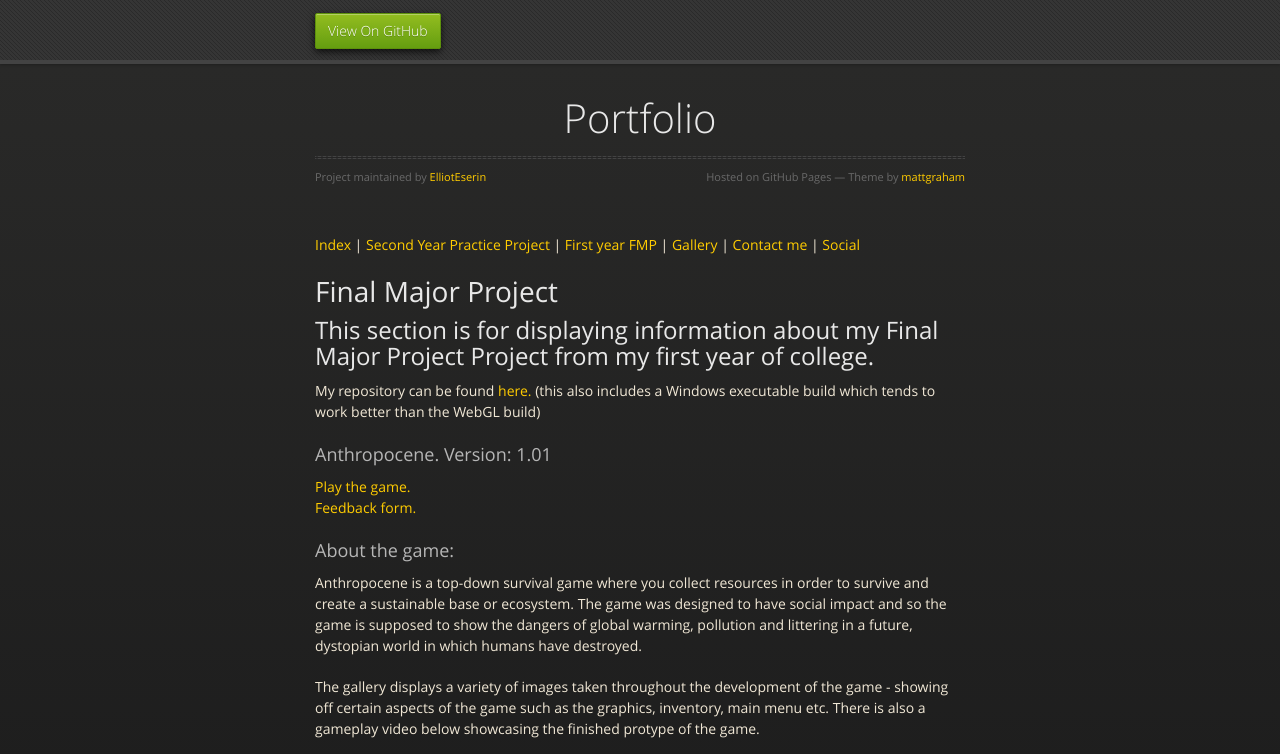
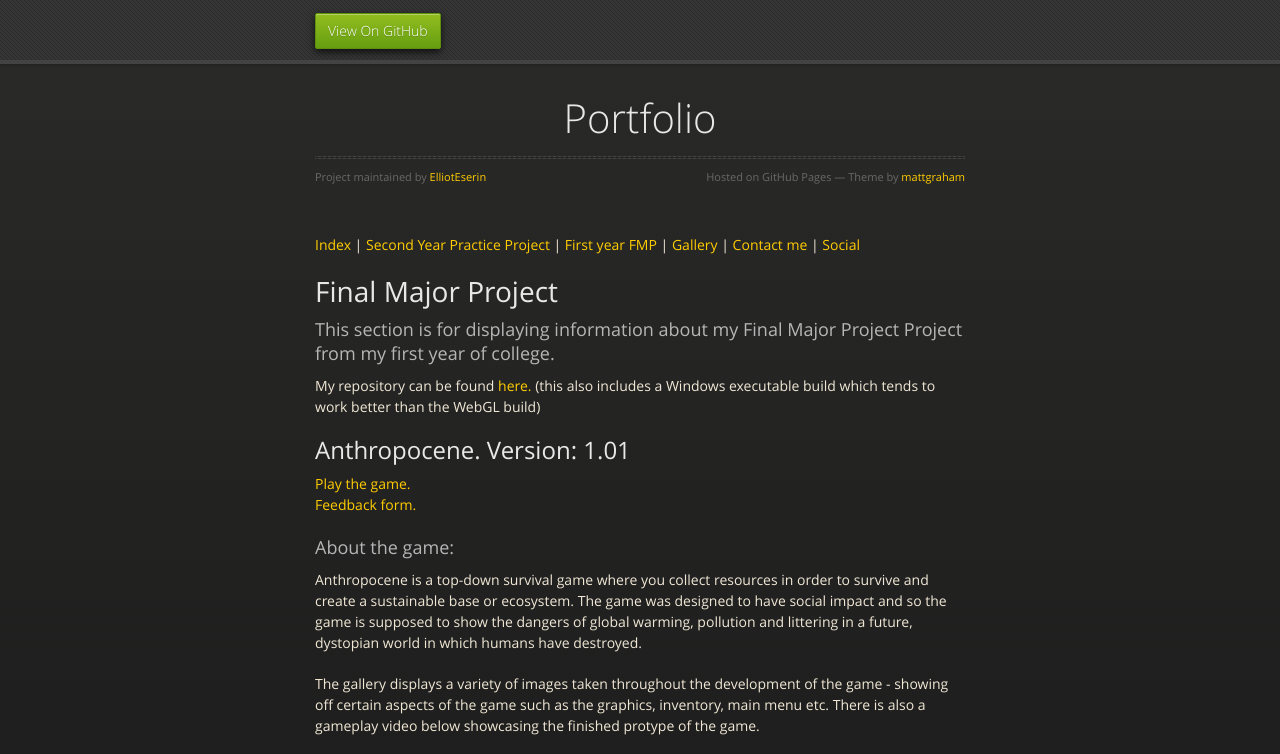
Before and after one commit to ElliotEserin/Portfolio, a Jekyll site: the page built from FMP.md, in a window 1280 px wide and 1338 px high. Shown: the top 754 px of the window. Built offline with Jekyll 4.4.1, drawn with Linux system fonts in a browser that asks for light colours; the repository's description, which GitHub fills in, is left out; our own code applies the rules of GitHub Pages for plain Markdown files; grey boxes are pictures that could not be loaded.

Commit message:
Update FMP.md

```diff
--- a/FMP.md
+++ b/FMP.md
@@ -3,12 +3,12 @@ layout: default
 ---
 
 # Final Major Project
-## This section is for displaying information about my Final Major Project Project from my first year of college.
+### This section is for displaying information about my Final Major Project Project from my first year of college.
 
 My repository can be found [here.](https://github.com/ElliotEserin/Anthropocene-FMP-game)
 (this also includes a Windows executable build which tends to work better than the WebGL build)
 
-### Anthropocene. Version: 1.01
+## Anthropocene. Version: 1.01
 
 <a href="game.html"> Play the game. </a>
 <br>
```
